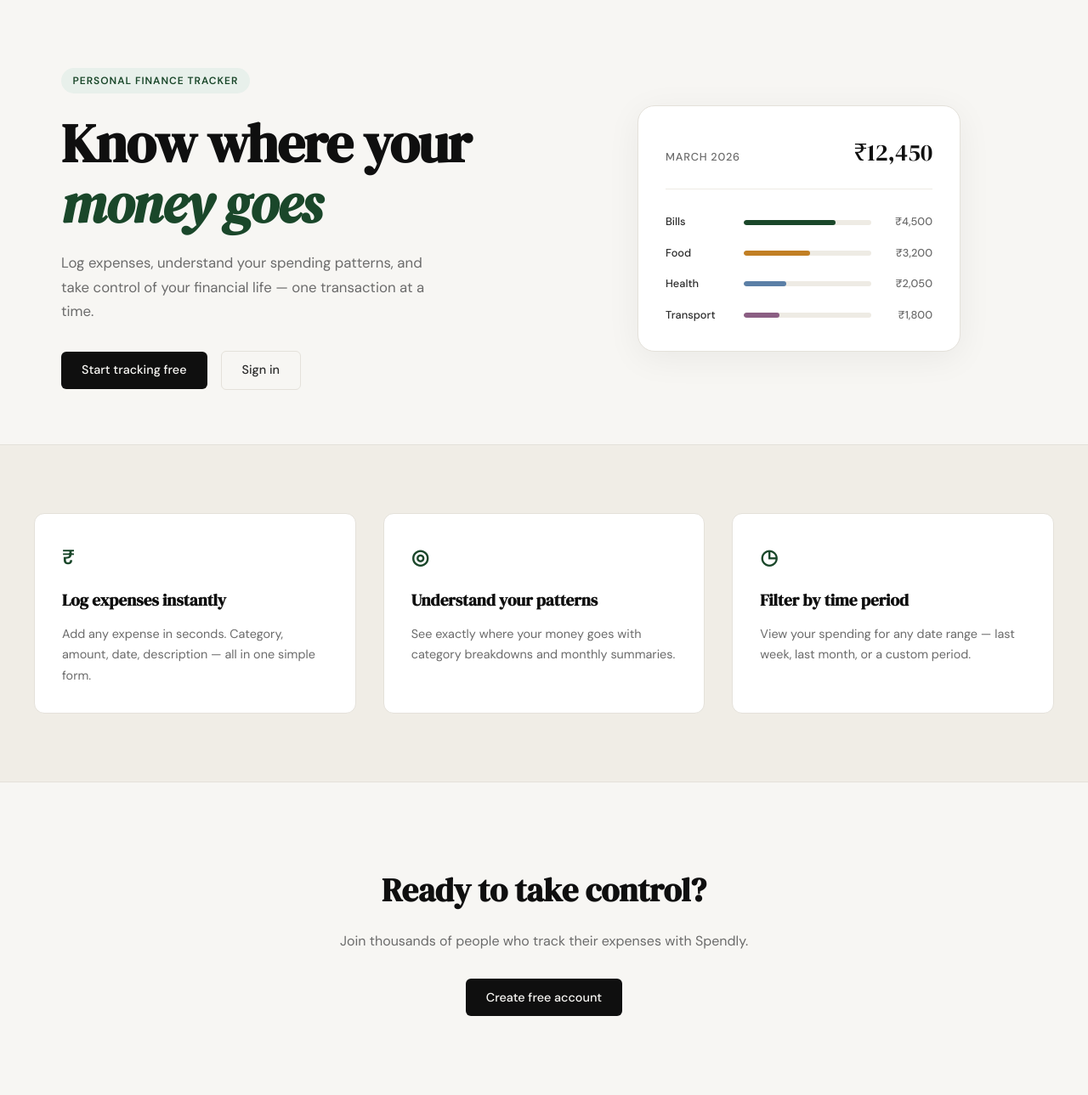
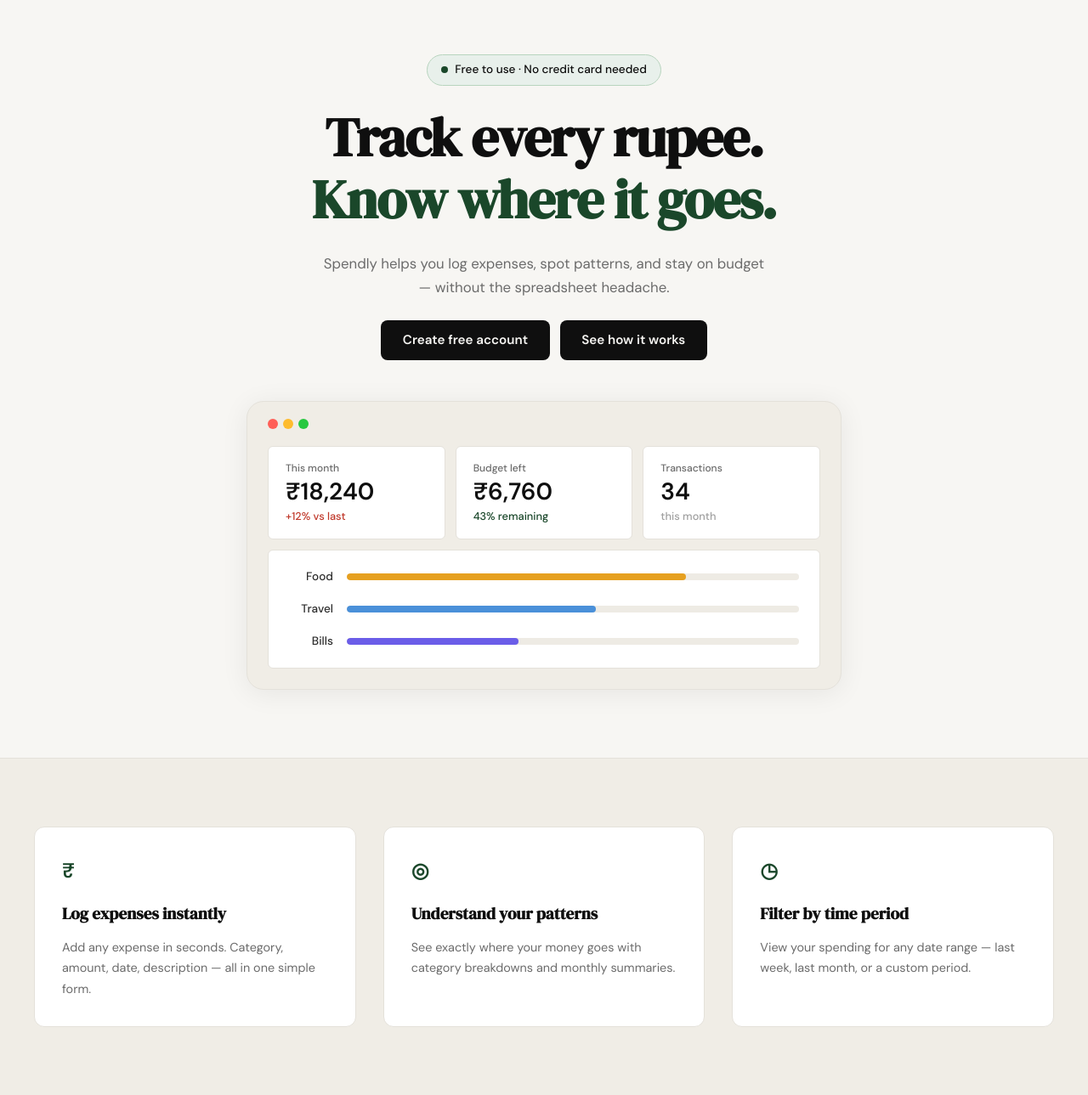
Before and after one commit to yyahyas/zamah-expense-tracker, a Flask app: page / in a window 1280 px wide. Shown: the part 61-1350 px from the top of the page at 85% size. Run offline with Flask 3, Linux system fonts and the light colour scheme.

Commit message:
landing: redesign hero section to match mockup

```diff
--- /dev/null
+++ b/expense-tracker/static/css/landing.css
@@ -0,0 +1,226 @@
+/* ------------------------------------------------------------------ */
+/* Hero — landing page overrides                                        */
+/* ------------------------------------------------------------------ */
+
+.hero {
+    display: flex;
+    flex-direction: column;
+    align-items: center;
+    text-align: center;
+    padding: 4rem 2rem 5rem;
+    gap: 0;
+    max-width: 860px;
+}
+
+.hero-inner {
+    display: flex;
+    flex-direction: column;
+    align-items: center;
+    gap: 1.5rem;
+    margin-bottom: 3rem;
+    max-width: 680px;
+}
+
+/* Badge */
+.hero-badge {
+    display: inline-flex;
+    align-items: center;
+    gap: 0.5rem;
+    background: var(--accent-light);
+    color: var(--ink);
+    border: 1px solid #b8d4be;
+    border-radius: 999px;
+    font-size: 0.85rem;
+    font-weight: 500;
+    padding: 0.4rem 1rem;
+    letter-spacing: normal;
+    text-transform: none;
+    margin-bottom: 0;
+}
+
+.hero-badge-dot {
+    width: 8px;
+    height: 8px;
+    border-radius: 50%;
+    background: var(--accent);
+    flex-shrink: 0;
+}
+
+/* H1 */
+.hero-title {
+    font-size: clamp(2.5rem, 6vw, 4rem);
+    line-height: 1.15;
+    letter-spacing: -0.02em;
+    color: var(--ink);
+    margin-bottom: 0;
+}
+
+.hero-title-accent {
+    display: block;
+    color: var(--accent);
+    font-style: normal;
+}
+
+/* Subtitle */
+.hero-subtitle {
+    font-size: 1.05rem;
+    color: var(--ink-muted);
+    line-height: 1.7;
+    max-width: 520px;
+    text-align: center;
+    margin-bottom: 0;
+}
+
+/* Buttons */
+.hero-actions {
+    display: flex;
+    gap: 0.75rem;
+    align-items: center;
+    justify-content: center;
+}
+
+.btn-hero {
+    display: inline-block;
+    background: var(--ink);
+    color: var(--paper);
+    padding: 0.7rem 1.6rem;
+    border-radius: 8px;
+    font-family: var(--font-body);
+    font-size: 0.95rem;
+    font-weight: 600;
+    cursor: pointer;
+    border: none;
+    transition: background 0.2s;
+    text-decoration: none;
+}
+
+.btn-hero:hover { background: var(--accent); }
+
+/* Hero visual */
+.hero-visual {
+    width: 100%;
+    display: flex;
+    justify-content: center;
+}
+
+/* ------------------------------------------------------------------ */
+/* Mock dashboard card                                                  */
+/* ------------------------------------------------------------------ */
+
+.mock-dashboard {
+    width: 100%;
+    max-width: 700px;
+    background: var(--paper-warm);
+    border: 1px solid var(--border);
+    border-radius: var(--radius-lg);
+    padding: 1.25rem 1.5rem 1.5rem;
+    box-shadow: 0 4px 32px rgba(0, 0, 0, 0.07);
+}
+
+/* Traffic lights */
+.mock-traffic-lights {
+    display: flex;
+    gap: 6px;
+    margin-bottom: 1.25rem;
+}
+
+.tl {
+    width: 12px;
+    height: 12px;
+    border-radius: 50%;
+}
+
+.tl-red    { background: #ff5f57; }
+.tl-yellow { background: #febc2e; }
+.tl-green  { background: #28c840; }
+
+/* Stat tiles */
+.mock-stats {
+    display: grid;
+    grid-template-columns: repeat(3, 1fr);
+    gap: 0.75rem;
+    margin-bottom: 0.75rem;
+}
+
+.mock-stat {
+    background: var(--paper-card);
+    border: 1px solid var(--border);
+    border-radius: var(--radius-sm);
+    padding: 1rem 1.25rem;
+    display: flex;
+    flex-direction: column;
+    gap: 0.2rem;
+    text-align: left;
+}
+
+.mock-stat-label {
+    font-size: 0.75rem;
+    color: var(--ink-muted);
+    font-weight: 500;
+}
+
+.mock-stat-value {
+    font-size: 1.75rem;
+    font-weight: 700;
+    color: var(--ink);
+    line-height: 1.1;
+    font-family: var(--font-body);
+}
+
+.mock-stat-sub {
+    font-size: 0.8rem;
+    font-weight: 500;
+}
+
+.mock-stat-danger  { color: var(--danger); }
+.mock-stat-success { color: var(--accent); }
+.mock-stat-muted   { color: var(--ink-faint); }
+
+/* Bar chart */
+.mock-bars-section {
+    background: var(--paper-card);
+    border: 1px solid var(--border);
+    border-radius: var(--radius-sm);
+    padding: 1.25rem 1.5rem;
+    display: flex;
+    flex-direction: column;
+    gap: 1rem;
+}
+
+.mock-bar-row-d {
+    display: grid;
+    grid-template-columns: 52px 1fr;
+    align-items: center;
+    gap: 1rem;
+}
+
+.mock-cat-d {
+    font-size: 0.85rem;
+    font-weight: 500;
+    color: var(--ink-soft);
+    text-align: right;
+}
+
+.mock-bar-track-d {
+    height: 8px;
+    background: var(--border-soft);
+    border-radius: 999px;
+    overflow: hidden;
+}
+
+.mock-bar-d {
+    height: 100%;
+    border-radius: 999px;
+}
+
+.mock-bar-food   { background: #e6a020; }
+.mock-bar-travel { background: #4a90d9; }
+.mock-bar-bills  { background: #6b5de8; }
+
+/* ------------------------------------------------------------------ */
+/* Responsive                                                           */
+/* ------------------------------------------------------------------ */
+
+@media (max-width: 600px) {
+    .mock-stats { grid-template-columns: 1fr; }
+}
--- a/expense-tracker/templates/landing.html
+++ b/expense-tracker/templates/landing.html
@@ -1,60 +1,74 @@
 {% extends "base.html" %}
 
 {% block title %}Spendly — Track Every Rupee{% endblock %}
+
+{% block head %}
+<link rel="stylesheet" href="{{ url_for('static', filename='css/landing.css') }}">
+{% endblock %}
 
 {% block content %}
 
 <section class="hero">
     <div class="hero-inner">
-        <div class="hero-badge">Personal Finance Tracker</div>
+        <div class="hero-badge">
+            <span class="hero-badge-dot"></span>
+            Free to use · No credit card needed
+        </div>
         <h1 class="hero-title">
-            Know where your<br>
-            <em>money goes</em>
+            Track every rupee.<br>
+            <span class="hero-title-accent">Know where it goes.</span>
         </h1>
         <p class="hero-subtitle">
-            Log expenses, understand your spending patterns,
-            and take control of your financial life —
-            one transaction at a time.
+            Spendly helps you log expenses, spot patterns, and stay
+            on budget — without the spreadsheet headache.
         </p>
         <div class="hero-actions">
-            <a href="{{ url_for('register') }}" class="btn-primary">Start tracking free</a>
-            <a href="{{ url_for('login') }}" class="btn-ghost">Sign in</a>
+            <a href="{{ url_for('register') }}" class="btn-hero">Create free account</a>
+            <a href="#" class="btn-hero">See how it works</a>
         </div>
     </div>
     <div class="hero-visual">
-        <div class="mock-card">
-            <div class="mock-card-header">
-                <span class="mock-label">March 2026</span>
-                <span class="mock-total">₹12,450</span>
+        <div class="mock-dashboard">
+            <div class="mock-traffic-lights">
+                <span class="tl tl-red"></span>
+                <span class="tl tl-yellow"></span>
+                <span class="tl tl-green"></span>
             </div>
-            <div class="mock-bars">
-                <div class="mock-bar-row">
-                    <span class="mock-cat">Bills</span>
-                    <div class="mock-bar-track">
-                        <div class="mock-bar" style="width: 72%"></div>
+            <div class="mock-stats">
+                <div class="mock-stat">
+                    <span class="mock-stat-label">This month</span>
+                    <span class="mock-stat-value">₹18,240</span>
+                    <span class="mock-stat-sub mock-stat-danger">+12% vs last</span>
+                </div>
+                <div class="mock-stat">
+                    <span class="mock-stat-label">Budget left</span>
+                    <span class="mock-stat-value">₹6,760</span>
+                    <span class="mock-stat-sub mock-stat-success">43% remaining</span>
+                </div>
+                <div class="mock-stat">
+                    <span class="mock-stat-label">Transactions</span>
+                    <span class="mock-stat-value">34</span>
+                    <span class="mock-stat-sub mock-stat-muted">this month</span>
+                </div>
+            </div>
+            <div class="mock-bars-section">
+                <div class="mock-bar-row-d">
+                    <span class="mock-cat-d">Food</span>
+                    <div class="mock-bar-track-d">
+                        <div class="mock-bar-d mock-bar-food" style="width: 75%"></div>
                     </div>
-                    <span class="mock-amt">₹4,500</span>
                 </div>
-                <div class="mock-bar-row">
-                    <span class="mock-cat">Food</span>
-                    <div class="mock-bar-track">
-                        <div class="mock-bar mock-bar-2" style="width: 52%"></div>
+                <div class="mock-bar-row-d">
+                    <span class="mock-cat-d">Travel</span>
+                    <div class="mock-bar-track-d">
+                        <div class="mock-bar-d mock-bar-travel" style="width: 55%"></div>
                     </div>
-                    <span class="mock-amt">₹3,200</span>
                 </div>
-                <div class="mock-bar-row">
-                    <span class="mock-cat">Health</span>
-                    <div class="mock-bar-track">
-                        <div class="mock-bar mock-bar-3" style="width: 33%"></div>
+                <div class="mock-bar-row-d">
+                    <span class="mock-cat-d">Bills</span>
+                    <div class="mock-bar-track-d">
+                        <div class="mock-bar-d mock-bar-bills" style="width: 38%"></div>
                     </div>
-                    <span class="mock-amt">₹2,050</span>
-                </div>
-                <div class="mock-bar-row">
-                    <span class="mock-cat">Transport</span>
-                    <div class="mock-bar-track">
-                        <div class="mock-bar mock-bar-4" style="width: 28%"></div>
-                    </div>
-                    <span class="mock-amt">₹1,800</span>
                 </div>
             </div>
         </div>
```
